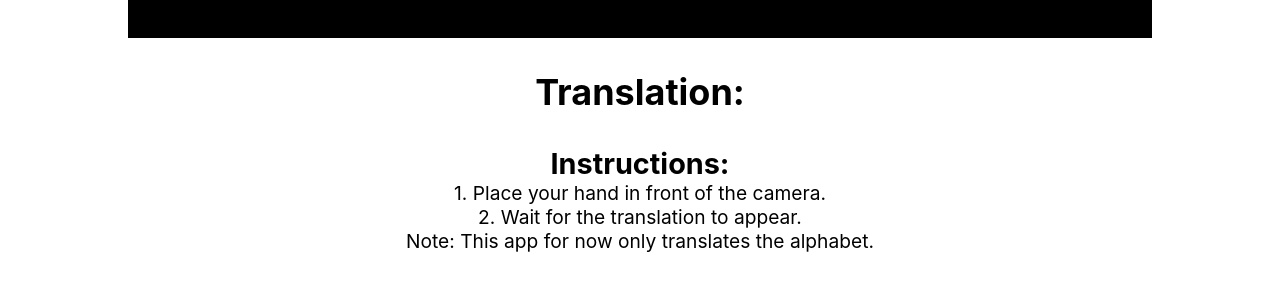
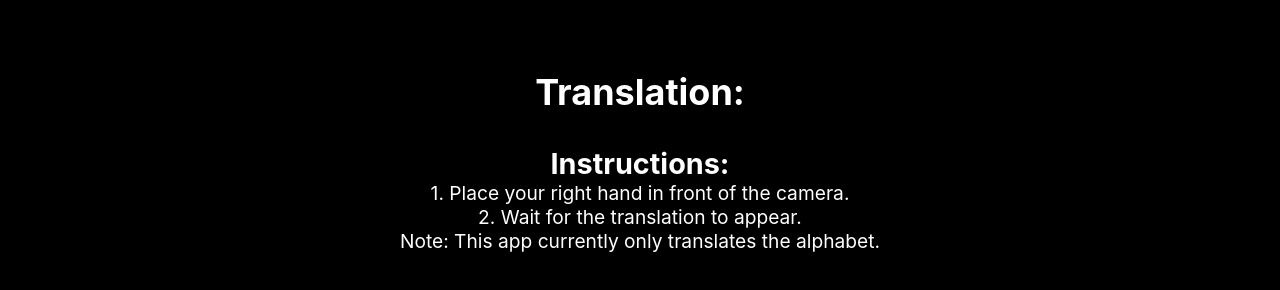
Before and after one commit to Jeydi0215/salinterpret, a React (Create React App) app: page /Translation in a window 1280 px wide. Shown: the part 482-772 px from the top of the page. Built offline with nearby package versions, Linux system fonts and the light colour scheme; no server answers; sample sign-in values are in the browser's storage.

Commit message:
Update Translation.jsx

```diff
--- a/src/pages/Translation.jsx
+++ b/src/pages/Translation.jsx
@@ -6,8 +6,6 @@ const TranslationContainer = styled.div`
   display: flex;
   flex-direction: column;
   align-items: center;
-  background-color:white;
-  height:100vh ;
 `;
 
 const CameraPlaceholder = styled.div`
@@ -17,7 +15,6 @@ const CameraPlaceholder = styled.div`
   display: flex;
   justify-content: center;
   align-items: center;
-  background-color:black;
 `;
 
 const CameraFeed = styled.img`
@@ -28,7 +25,6 @@ const CameraFeed = styled.img`
 const TranslationText = styled.div`
   margin-top: 2rem;
   font-size: 1.5rem;
-  color:black;
 
   @media (max-width: 768px) {
     font-size: 1.2rem;
@@ -39,57 +35,41 @@ const Instructions = styled.div`
   margin-top: 2rem;
   font-size: 1.2rem;
   text-align: center;
-  color:black;
 
   @media (max-width: 768px) {
     font-size: 1rem;
   }
 `;
 
-const ClearButton = styled.button`
-  margin-top: 1rem;
-  padding: 0.5rem 1rem;
-  font-size: 1rem;
-`;
-
 function ASLTranslationPage() {
   const [cameraImage, setCameraImage] = useState('');
-  const [translations, setTranslations] = useState([]);
+  const [translation, setTranslation] = useState('');
 
+  // Determine the API URL based on the environment
+  const apiUrl = process.env.NODE_ENV === 'production'
+    ? 'https://<your-heroku-app>.herokuapp.com/translate'  // Replace with your Heroku app URL
+    : 'http://127.0.0.1:5000/translate';
+
+  // Fetch camera image and translation from the server
   useEffect(() => {
     const fetchData = async () => {
       try {
-        const response = await fetch('http://127.0.0.1:5000/translate');
+        const response = await fetch(apiUrl);
         if (!response.ok) {
           throw new Error('Failed to fetch');
         }
         const data = await response.json();
         setCameraImage(data.img);
-        if (data.translations.length > 0) {
-          // Append the new translations to the existing ones
-          setTranslations(prevTranslations => [...prevTranslations, ...data.translations]);
-        }
+        setTranslation(data.translation);
       } catch (error) {
-        console.error('Error fetching translations:', error.message);
+        console.error('Error fetching translation:', error.message);
       }
     };
 
     const intervalId = setInterval(fetchData, 1000);
 
     return () => clearInterval(intervalId);
-  }, []);
-
-  const handleClearLastLetter = () => {
-    setTranslations(prevTranslations => {
-      const updatedTranslations = [...prevTranslations];
-      updatedTranslations.pop(); // Remove the last translation
-      return updatedTranslations;
-    });
-  };
-
-  const handleClearTranslation = () => {
-    setTranslations([]);
-  };
+  }, [apiUrl]);
 
   return (
     <TranslationContainer>
@@ -103,19 +83,13 @@ function ASLTranslationPage() {
       </CameraPlaceholder>
       <TranslationText>
         <h2>Translation:</h2>
-        <p>{translations.join(' ')}</p>
+        <p>{translation}</p>
       </TranslationText>
-      {translations.length > 0 && (
-        <ClearButton onClick={handleClearLastLetter}>Delete Last Letter</ClearButton>
-      )}
-      {translations.length > 0 && (
-        <ClearButton onClick={handleClearTranslation}>Delete Whole Translation</ClearButton>
-      )}
       <Instructions>
         <h2>Instructions:</h2>
-        <p>1. Place your hand in front of the camera.</p>
+        <p>1. Place your right hand in front of the camera.</p>
         <p>2. Wait for the translation to appear.</p>
-        <p>Note: This app for now only translates the alphabet.</p>
+        <p>Note: This app currently only translates the alphabet.</p>
       </Instructions>
     </TranslationContainer>
   );
```
